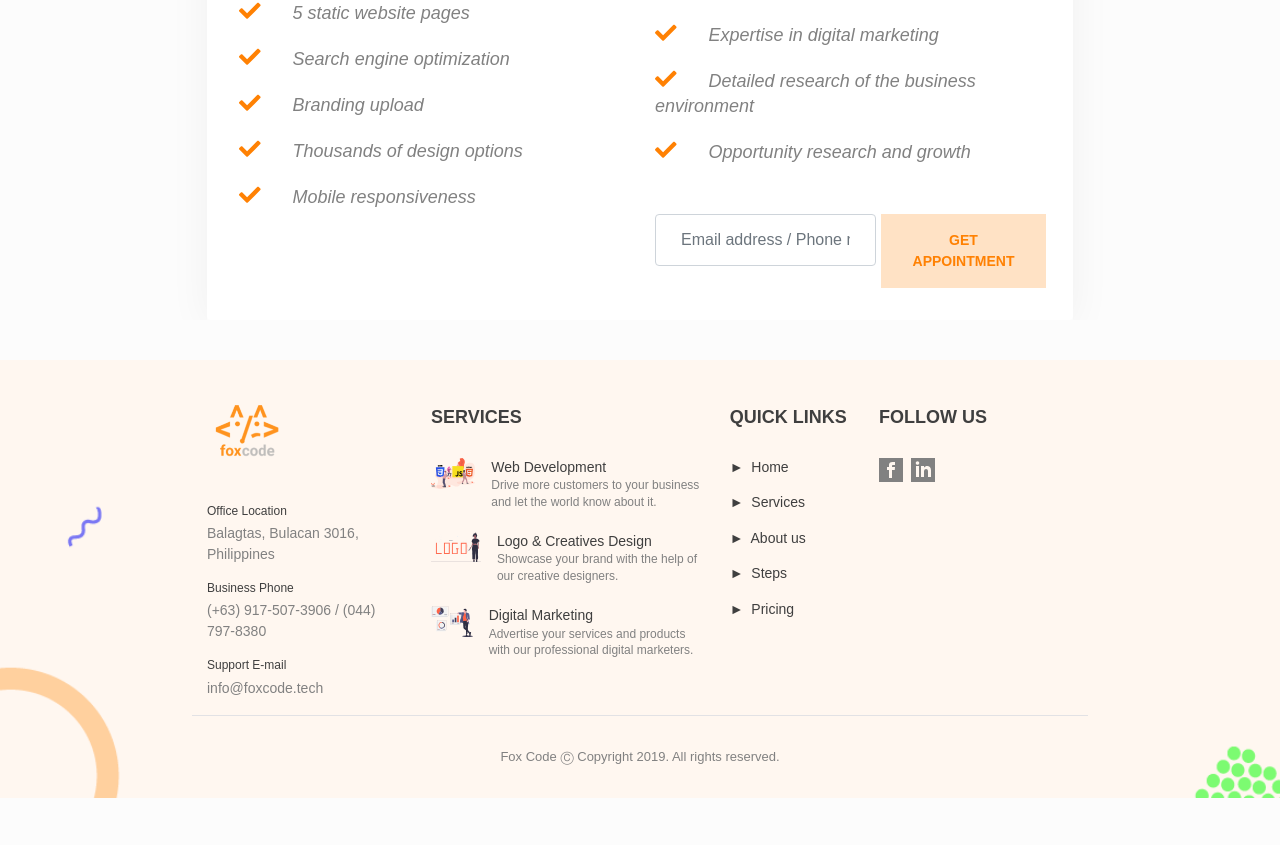
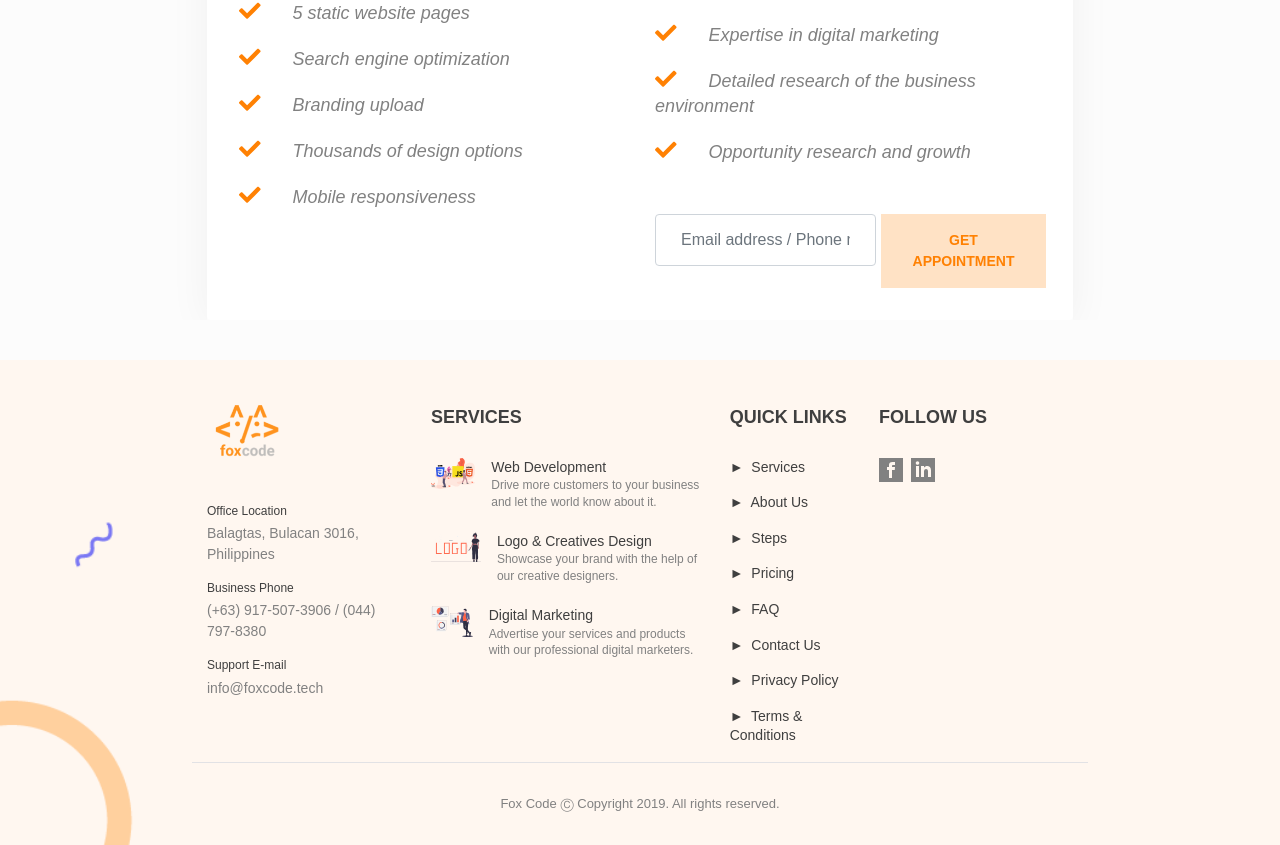
Before and after one commit to TheoInTech/foxcode-tech, a React (Create React App) app: page / in a window 1280 px wide. Shown: the part 4764-5609 px from the top of the page. Before the commit the page ends 5562 px from the top, so only its background shows below. Built offline with nearby package versions, Linux system fonts and the light colour scheme.

Commit message:
Fixed footer quick links

```diff
--- a/src/components/Footer/Footer.jsx
+++ b/src/components/Footer/Footer.jsx
@@ -101,17 +101,12 @@ class Footer extends Component {
                                 <div className="footer__top__info__content">
                                     <div className="footer__top__info__content__item media">
                                         <div className="footer__top__info__content__item media__title">
-                                            <h5><a href="/#">&#9658;&nbsp; Home</a></h5>
-                                        </div>
-                                    </div>
-                                    <div className="footer__top__info__content__item media">
-                                        <div className="footer__top__info__content__item media__title">
                                             <h5><a href="#services">&#9658;&nbsp; Services</a></h5>
                                         </div>
                                     </div>
                                     <div className="footer__top__info__content__item media">
                                         <div className="footer__top__info__content__item media__title">
-                                            <h5><a href="#about-us">&#9658;&nbsp; About us</a></h5>
+                                            <h5><a href="#about-us">&#9658;&nbsp; About Us</a></h5>
                                         </div>
                                     </div>
                                     <div className="footer__top__info__content__item media">
@@ -122,6 +117,26 @@ class Footer extends Component {
                                     <div className="footer__top__info__content__item media">
                                         <div className="footer__top__info__content__item media__title">
                                             <h5><a href="#pricing">&#9658;&nbsp; Pricing</a></h5>
+                                        </div>
+                                    </div>
+                                    <div className="footer__top__info__content__item media">
+                                        <div className="footer__top__info__content__item media__title">
+                                            <h5><a href="/faq">&#9658;&nbsp; FAQ</a></h5>
+                                        </div>
+                                    </div>
+                                    <div className="footer__top__info__content__item media">
+                                        <div className="footer__top__info__content__item media__title">
+                                            <h5><a href="/contact">&#9658;&nbsp; Contact Us</a></h5>
+                                        </div>
+                                    </div>
+                                    <div className="footer__top__info__content__item media">
+                                        <div className="footer__top__info__content__item media__title">
+                                            <h5><a href="/privacy">&#9658;&nbsp; Privacy Policy</a></h5>
+                                        </div>
+                                    </div>
+                                    <div className="footer__top__info__content__item media">
+                                        <div className="footer__top__info__content__item media__title">
+                                            <h5><a href="/terms">&#9658;&nbsp; Terms &amp; Conditions</a></h5>
                                         </div>
                                     </div>
                                 </div>
```
